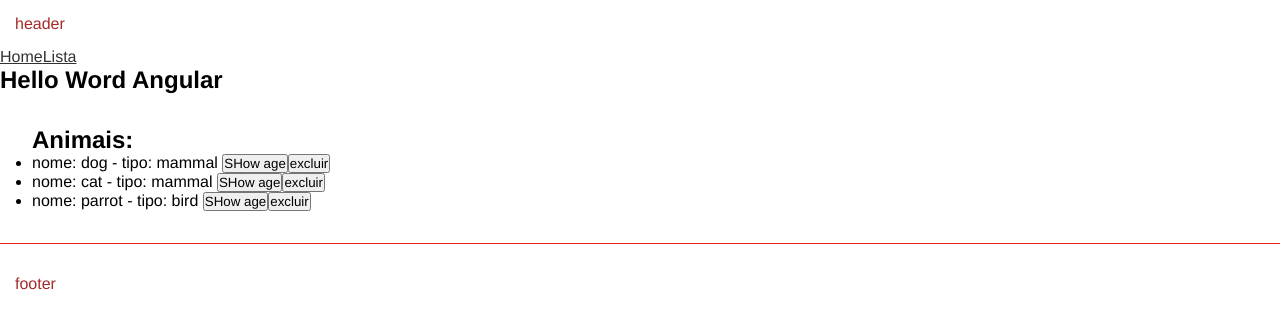
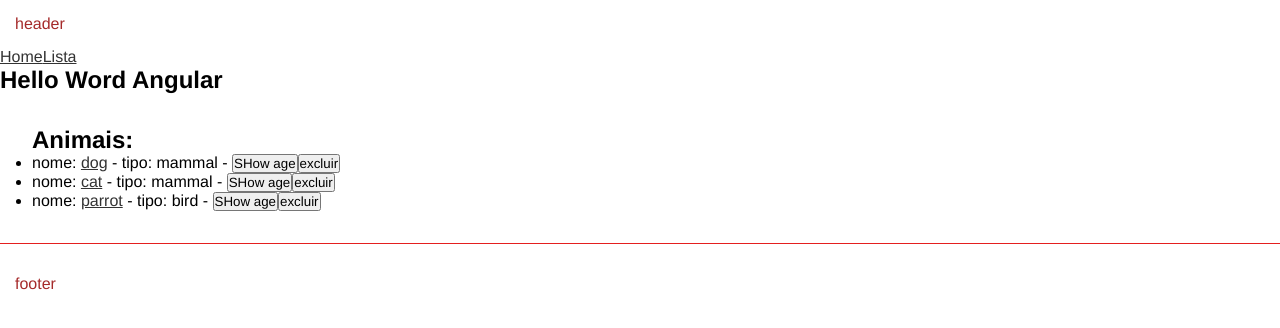
Before and after one commit to Brennux/Cuso_Agular_YT, an Angular app: page /list in a window 1280 px wide. Shown: the top 328 px of the page. Built offline with nearby package versions, Linux system fonts and the light colour scheme; data requests are answered from the project's data file.

Commit message:
Dynamic routes- selecionando dado individual

```diff
--- a/src/app/Animal.ts
+++ b/src/app/Animal.ts
@@ -1,4 +1,5 @@
 export interface Animal {
+    id: number;
     name: string;
     type: string;
     age: number;
--- a/src/app/app.component.ts
+++ b/src/app/app.component.ts
@@ -9,11 +9,11 @@
 import { PipesComponent } from "./components/pipes/pipes.component";
 import { TwoWayBindingComponent } from "./components/two-way-binding/two-way-binding.component";
 import { RouterModule } from '@angular/router';
-
+import {} from '@angular/common/http';
 
 @Component({
   selector: 'app-root',
-  imports: [RouterModule,FirstComponentComponent, ParentDataComponent, DirectivesComponent, IfRenderComponent, EventosComponent, EmitterComponent, ListRenderComponent, PipesComponent, TwoWayBindingComponent],
+  imports: [RouterModule,],
   templateUrl: './app.component.html',
   styleUrl: './app.component.css',
   standalone : true
--- a/src/app/app.routes.ts
+++ b/src/app/app.routes.ts
@@ -1,9 +1,10 @@
 import { Routes } from '@angular/router';
 import { FirstComponentComponent } from './components/first-component/first-component.component';
 import { ListRenderComponent } from './components/list-render/list-render.component';
+import { ItemDetailComponent } from './components/item-detail/item-detail.component';
 
 export const routes: Routes = [
     {path: '', component: FirstComponentComponent},
-        {path: 'list', component: ListRenderComponent}
-
+    {path: 'list', component: ListRenderComponent},
+    {path: 'list/:id', component: ItemDetailComponent},
 ];
--- /dev/null
+++ b/src/app/components/item-detail/item-detail.component.html
@@ -0,0 +1,5 @@
+<div *ngIf="animal" class="class">
+    <p>ID: {{ animal.id }}</p>
+    <h1>{{ animal.name }}</h1>
+    <p>Tipo: {{ animal.type }}</p>
+</div>
--- /dev/null
+++ b/src/app/components/item-detail/item-detail.component.ts
@@ -0,0 +1,29 @@
+import { Component, OnInit } from '@angular/core';
+import { ActivatedRoute } from '@angular/router';
+
+import { Animal } from '../../Animal';
+
+import { ListService } from '../../services/list.service';
+import { CommonModule } from '@angular/common';
+
+@Component({
+  selector: 'app-item-detail',
+  imports: [CommonModule],
+  templateUrl: './item-detail.component.html',
+  styleUrl: './item-detail.component.css'
+})
+export class ItemDetailComponent implements OnInit {
+  animal?: Animal;
+  constructor(private listService: ListService, private route: ActivatedRoute) {
+   this.getAnimal();
+   }
+
+
+  ngOnInit(): void {
+  }
+
+  getAnimal() {
+    const id = Number(this.route.snapshot.paramMap.get('id'));
+    this.listService.getItem(id).subscribe(animal => this.animal = animal);
+}
+}
--- a/src/app/components/list-render/list-render.component.html
+++ b/src/app/components/list-render/list-render.component.html
@@ -2,7 +2,8 @@
     <h2>Animais:</h2>
     <ul>
         <li *ngFor="let animal of animals">
-            nome: {{ animal.name }} - tipo: {{ animal.type }}
+            nome: <a routerLink="/list/{{ animal.id }}">{{ animal.name }}</a> -
+            tipo: {{ animal.type }} -
             <button (click)="showAge(animal)">SHow age</button>
             <button (click)="removeanimal(animal)">excluir</button>
         </li>
--- a/src/app/components/list-render/list-render.component.ts
+++ b/src/app/components/list-render/list-render.component.ts
@@ -2,21 +2,16 @@
 import { Component, OnInit } from '@angular/core';
 import { Animal } from '../../Animal';
 import { ListService } from '../../services/list.service';
+import { RouterLink, RouterModule } from '@angular/router';
 @Component({
   standalone: true,
   selector: 'app-list-render',
-  imports: [CommonModule],
+  imports: [CommonModule,RouterLink],
   templateUrl: './list-render.component.html',
   styleUrl: './list-render.component.css'
 })
 export class ListRenderComponent implements OnInit {
   animals: Animal[] = [];
-
-  animal: Animal = {
-    name: 'turca',
-    type: 'dog',
-    age: 3,
-  };
 
   animalDetails = ""
 
--- a/src/app/services/list.service.ts
+++ b/src/app/services/list.service.ts
@@ -17,4 +17,8 @@
   getAll(): Observable<Animal[]> {
     return this.http.get<Animal[]>(this.apiUrl);
   }
+
+  getItem(id: number): Observable<Animal> {
+    return this.http.get<Animal>(`${this.apiUrl}/${id}`);
+  }
 }
```
Also changed, not shown: src/app/components/item-detail/item-detail.component.css (added), 1 other file (tests, documents, lock files or other folders).
